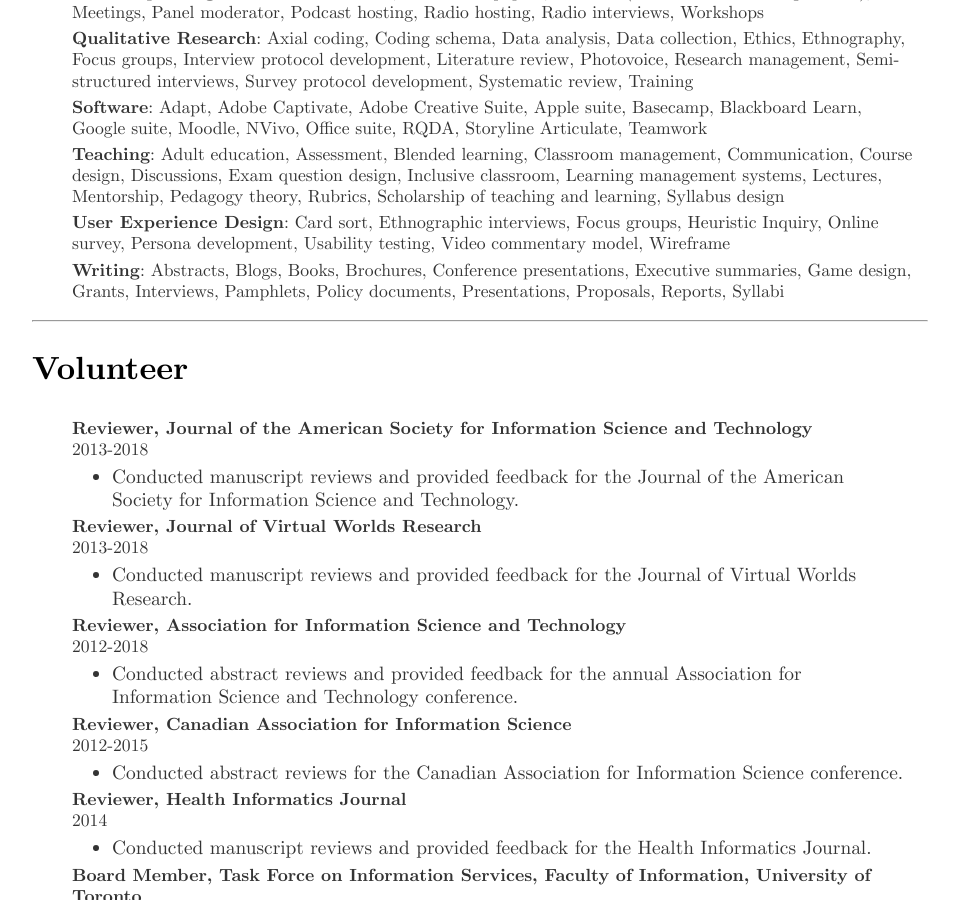
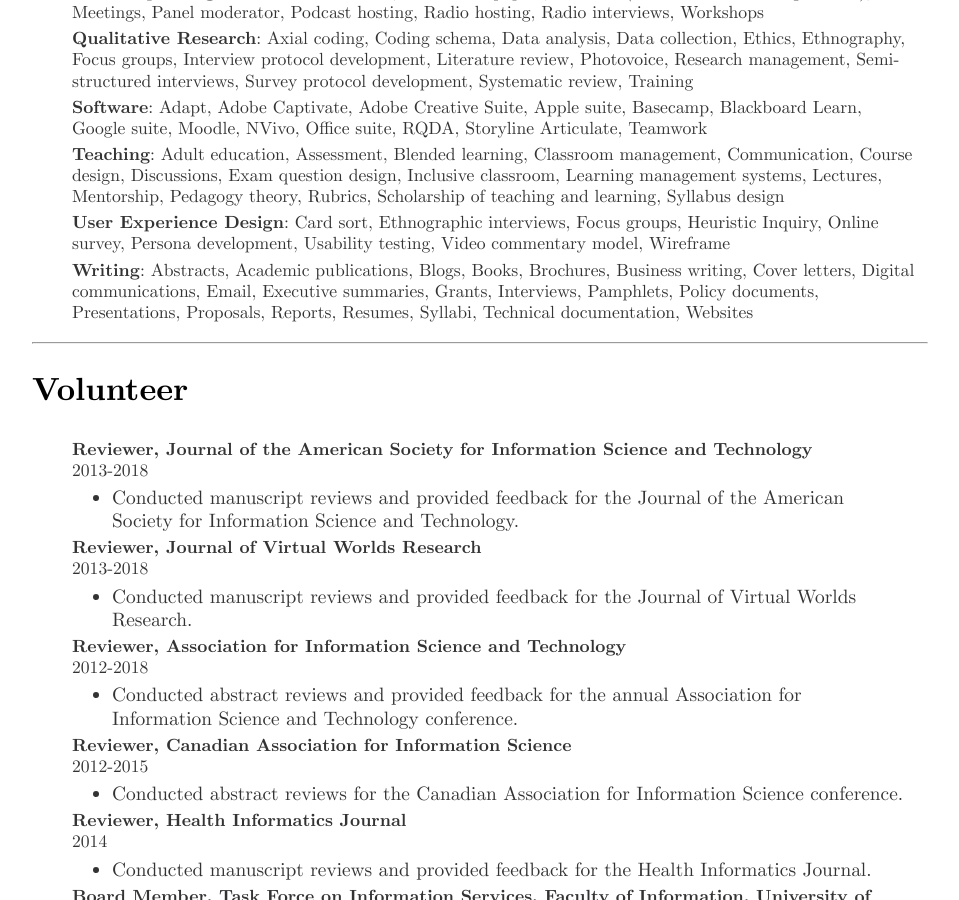
Before and after one commit to bigrube77/bigrube77.github.io, a Jekyll site: the page built from cv/index.html, in a window 1280 px wide and 900 px high, scrolled down 11226 px. Shown: the whole window, without its empty margins (160-1119 px from the left). Built offline with Jekyll 4.4.1, drawn with Linux system fonts in a browser that asks for light colours.

Commit message:
Update index.html
updated writing

```diff
--- a/cv/index.html
+++ b/cv/index.html
@@ -597,7 +597,7 @@ Edmonton, AB. May 2nd.
 
 <li> <b>User Experience Design</b>: Card sort, Ethnographic interviews, Focus groups, Heuristic Inquiry, Online survey, Persona development, Usability testing, Video commentary model, Wireframe
 
-<li> <b>Writing</b>: Abstracts, Blogs, Books, Brochures, Conference presentations, Executive summaries, Game design, Grants, Interviews, Pamphlets, Policy documents, Presentations, Proposals, Reports, Syllabi
+<li> <b>Writing</b>: Abstracts, Academic publications, Blogs, Books, Brochures, Business writing, Cover letters, Digital communications, Email, Executive summaries, Grants, Interviews, Pamphlets, Policy documents, Presentations, Proposals, Reports, Resumes, Syllabi, Technical documentation, Websites
 
 </ul>
 
```
